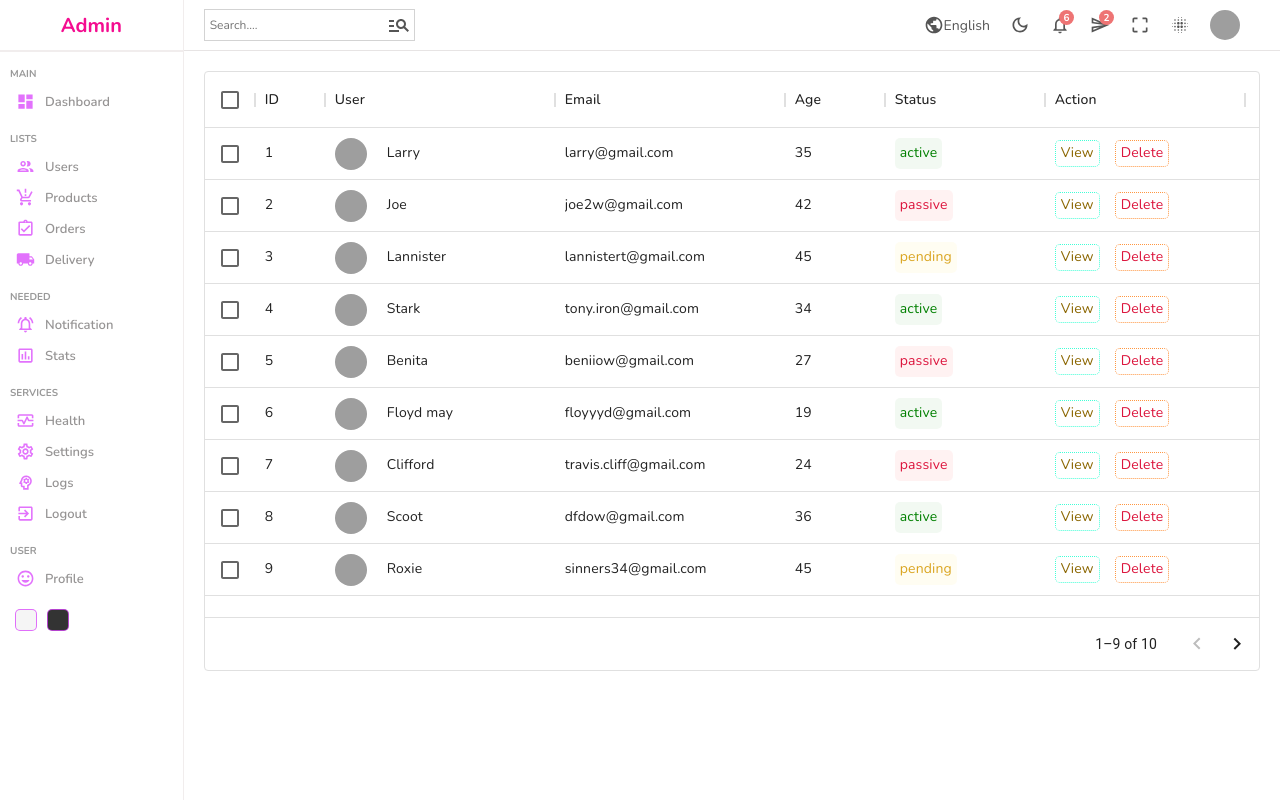
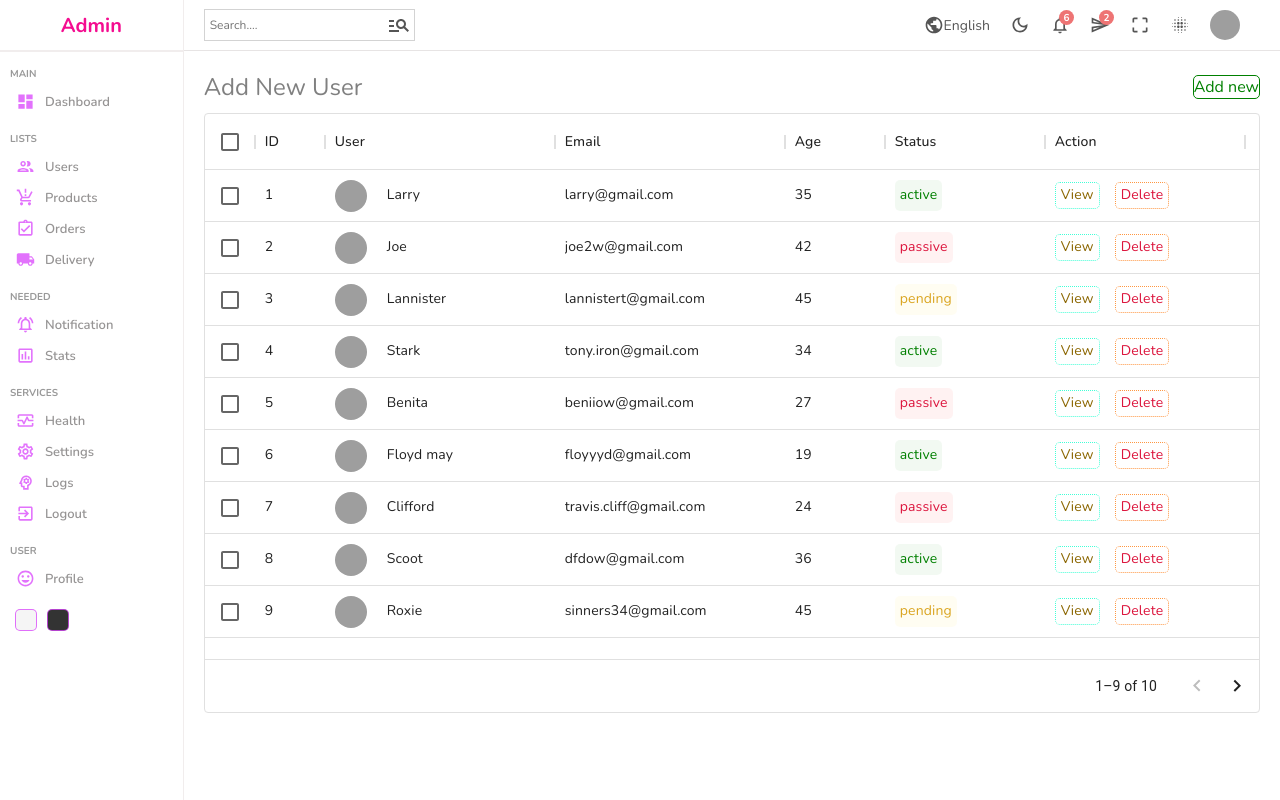
Before and after one commit to ahmedtowsikzap/Dashboared-For-EC, a React (Create React App) app: page /users in a window 1280 px wide. Built offline with nearby package versions, Linux system fonts and the light colour scheme; grey boxes are pictures that could not be loaded.

Commit message:
router setup completed

```diff
--- a/src/components/datatable/Datatable.jsx
+++ b/src/components/datatable/Datatable.jsx
@@ -1,4 +1,5 @@
 import { DataGrid } from "@mui/x-data-grid";
+import { Link } from "react-router-dom";
 import { userColumns, userRows } from "../../datatablesource";
 import "./datatable.scss";
 
@@ -11,7 +12,9 @@ const Datatable = () => {
       renderCell: () => {
         return (
           <div className="cellAction">
-            <div className="viewButton">View</div>
+            <Link to="/users/tequila" style={{ textDecoration: "none" }}>
+              <div className="viewButton">View</div>
+            </Link>
             <div className="deleteButton">Delete</div>
           </div>
         );
@@ -21,6 +24,12 @@ const Datatable = () => {
 
   return (
     <div className="datatable">
+      <div className="datatableTitle">
+        Add New User
+        <Link to="/users/new" className="link">
+          Add new
+        </Link>
+      </div>
       <DataGrid
         rows={userRows}
         columns={userColumns.concat(actionColumn)}
--- a/src/components/datatable/datatable.scss
+++ b/src/components/datatable/datatable.scss
@@ -1,6 +1,26 @@
 .datatable {
   height: 600px;
   padding: 20px;
+
+  .datatableTitle {
+    width: 100%;
+    font-size: 24px;
+    color: gray;
+    margin-bottom: 10px;
+    display: flex;
+    align-items: center;
+    justify-content: space-between;
+
+    .link {
+      text-decoration: none;
+      color: green;
+      font-size: 16px;
+      font-weight: 400;
+      border: 1px solid green;
+      border-radius: 5px;
+      cursor: pointer;
+    }
+  }
   .cellWithImg {
     display: flex;
     align-items: center;
--- a/src/components/sidebar/Sidebar.jsx
+++ b/src/components/sidebar/Sidebar.jsx
@@ -1,22 +1,25 @@
+import AssignmentTurnedInOutlinedIcon from "@mui/icons-material/AssignmentTurnedInOutlined";
+import DashboardSharpIcon from "@mui/icons-material/DashboardSharp";
+import ExitToAppIcon from "@mui/icons-material/ExitToApp";
+import GroupOutlinedIcon from "@mui/icons-material/GroupOutlined";
+import InsertChartOutlinedTwoToneIcon from "@mui/icons-material/InsertChartOutlinedTwoTone";
+import InsertEmoticonIcon from "@mui/icons-material/InsertEmoticon";
+import LocalShippingIcon from "@mui/icons-material/LocalShipping";
+import MonitorHeartOutlinedIcon from "@mui/icons-material/MonitorHeartOutlined";
+import NotificationsActiveOutlinedIcon from "@mui/icons-material/NotificationsActiveOutlined";
+import ProductionQuantityLimitsOutlinedIcon from "@mui/icons-material/ProductionQuantityLimitsOutlined";
+import PsychologyOutlinedIcon from "@mui/icons-material/PsychologyOutlined";
+import SettingsOutlinedIcon from "@mui/icons-material/SettingsOutlined";
+import { Link } from "react-router-dom";
 import "./sidebar.scss";
-import DashboardSharpIcon from "@mui/icons-material/DashboardSharp";
-import GroupOutlinedIcon from "@mui/icons-material/GroupOutlined";
-import ProductionQuantityLimitsOutlinedIcon from "@mui/icons-material/ProductionQuantityLimitsOutlined";
-import AssignmentTurnedInOutlinedIcon from "@mui/icons-material/AssignmentTurnedInOutlined";
-import LocalShippingIcon from "@mui/icons-material/LocalShipping";
-import NotificationsActiveOutlinedIcon from "@mui/icons-material/NotificationsActiveOutlined";
-import InsertChartOutlinedTwoToneIcon from "@mui/icons-material/InsertChartOutlinedTwoTone";
-import MonitorHeartOutlinedIcon from "@mui/icons-material/MonitorHeartOutlined";
-import SettingsOutlinedIcon from "@mui/icons-material/SettingsOutlined";
-import PsychologyOutlinedIcon from "@mui/icons-material/PsychologyOutlined";
-import ExitToAppIcon from "@mui/icons-material/ExitToApp";
-import InsertEmoticonIcon from "@mui/icons-material/InsertEmoticon";
 
 const Sidebar = () => {
   return (
     <div className="sidebar">
       <div className="top">
+        <Link to="/" style={{ textDecoration: "none" }}>
           <span className="logo">Admin</span>
+        </Link>
       </div>
       <hr />
       <div className="center">
@@ -27,14 +30,18 @@ const Sidebar = () => {
             <span>Dashboard</span>
           </li>
           <p className="title">LISTS</p>
+          <Link to="/users" style={{ textDecoration: "none" }}>
             <li>
               <GroupOutlinedIcon className="icon" />
               <span>Users</span>
             </li>
+          </Link>
+          <Link to="/products" style={{ textDecoration: "none" }}>
             <li>
               <ProductionQuantityLimitsOutlinedIcon className="icon" />
               <span>Products</span>
             </li>
+          </Link>
           <li>
             <AssignmentTurnedInOutlinedIcon className="icon" />
             <span>Orders</span>
```
Lines whose indentation alone changed are shown as unchanged.
